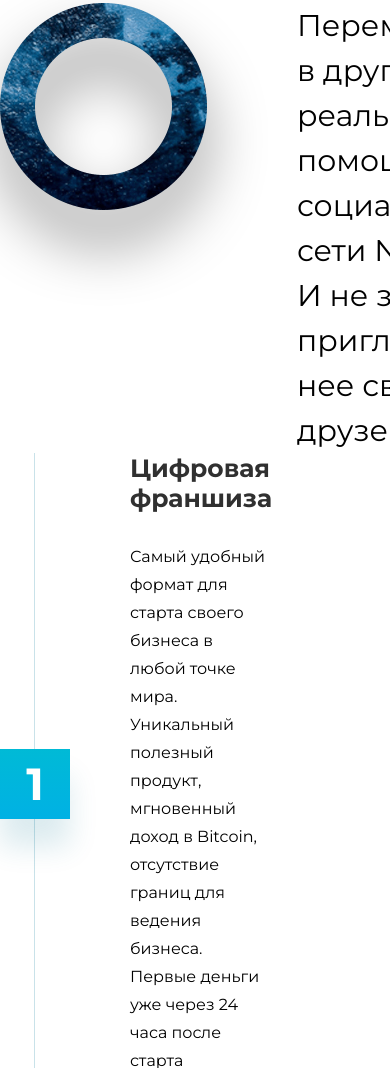
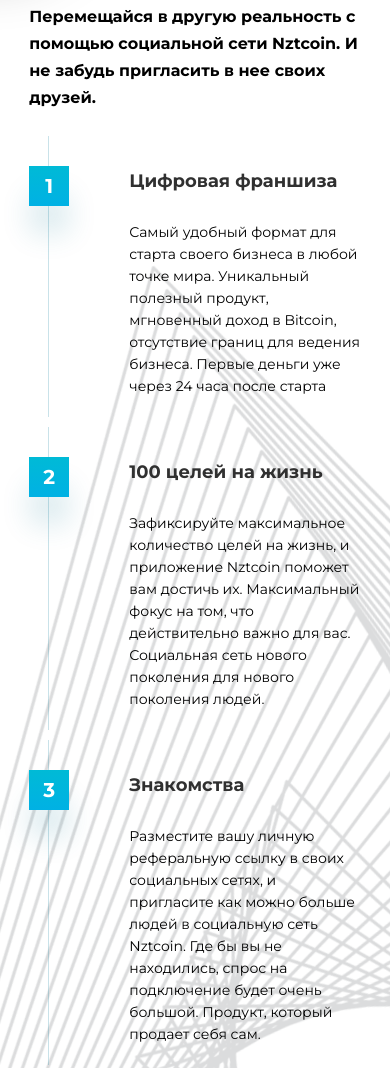
Before and after one commit to anton-lunev/nzt-landing, a website built with Parcel: page index.html in a window 390 px wide. Shown: the part 8158-9226 px from the top of the page. Built offline with nearby package versions, Linux system fonts and the light colour scheme.

Commit message:
block 6: responsive layout

```diff
--- a/index.html
+++ b/index.html
@@ -233,7 +233,7 @@
           <div class="block-6-step__number">2</div>
         </div>
         <div class="block-6-step__content">
-          <div class="block-6-step__title">Цифровая франшиза</div>
+          <div class="block-6-step__title">100 целей на жизнь</div>
           <div class="block-6-step__text">
             Зафиксируйте максимальное количество целей на жизнь, и приложение Nztcoin поможет вам достичь их.
             Максимальный фокус на том, что действительно важно для вас. Социальная сеть нового поколения для нового
@@ -246,7 +246,7 @@
           <div class="block-6-step__number">3</div>
         </div>
         <div class="block-6-step__content">
-          <div class="block-6-step__title">Цифровая франшиза</div>
+          <div class="block-6-step__title">Знакомства</div>
           <div class="block-6-step__text">
             Разместите вашу личную реферальную ссылку в своих социальных сетях, и пригласите как можно больше людей в
             социальную сеть Nztcoin. Где бы вы не находились, спрос на подключение будет очень большой. Продукт, который
@@ -259,7 +259,7 @@
           <div class="block-6-step__number">4</div>
         </div>
         <div class="block-6-step__content">
-          <div class="block-6-step__title">Цифровая франшиза</div>
+          <div class="block-6-step__title">Неограниченный доход</div>
           <div class="block-6-step__text">
             Зарабатывайте, распространяя мобильное приложение Nztcoin, в любой стране мира. Находите партнеров в других
             часовых поясах, и зарабатывайте даже во время сна. Более 10 видов бонусов, позволяющих получать доход,
--- a/styles/block-6.less
+++ b/styles/block-6.less
@@ -1,3 +1,5 @@
+@import "./variables";
+
 
 .block-6 {
   margin-top: calc(var(--angle-param) * -1);
@@ -10,33 +12,71 @@
   justify-content: center;
 
   &__container {
+    width: 85%;
+
+    @media (min-width: @media-normal) {
       width: 1110px;
+    }
   }
 
   &__top {
+    position: relative;
+    margin-bottom: 25px;
+
+    @media (min-width: @media-medium) {
       display: flex;
+      align-items: center;
+      margin-bottom: 170px;
+    }
   }
 
   &__top-left {
     flex-shrink: 0;
+    position: absolute;
+    bottom: 160%;
+    right: 80%;
+
+    @media (min-width: @media-small) {
+      bottom: 140%;
+    }
+
+    @media (min-width: @media-medium) {
+      position: static;
+    }
   }
 
   &__top-right {
-    margin-left: 90px;
+    font-size: 16px;
+    line-height: 27px;
+    font-weight: 600;
+
+    @media (min-width: @media-small) {
       font-size: 30px;
       line-height: 45px;
     }
 
+    @media (min-width: @media-medium) {
+      margin-left: 90px;
+    }
+  }
+
   &__bottom {
-    display: flex;
     justify-content: space-between;
     align-items: stretch;
     flex-wrap: wrap;
+
+    @media (min-width: @media-medium) {
+      display: flex;
+    }
   }
 
   &__bottom-step {
+    margin-bottom: 10px;
+    flex-basis: 48%;
+
+    @media (min-width: @media-medium) {
       margin-bottom: 40px;
-    flex-basis: 48%;
+    }
   }
 }
 
@@ -47,7 +87,6 @@
   &__left {
     position: relative;
     display: flex;
-    align-items: center;
 
     &:before {
       display: block;
@@ -63,33 +102,54 @@
   }
 
   &__number {
+    margin-top: 30px;
     color: #ffffff;
-    font-size: 45px;
+    font-size: 20px;
     font-weight: 800;
-    width: 70px;
-    height: 70px;
+    width: 40px;
+    height: 40px;
     display: flex;
     align-items: center;
     justify-content: center;
     background-color: #00bad6;
     background-image: linear-gradient(#00bad6 0, #00b1e4 100%);
     box-shadow: 0 28px 29px 0 rgba(9, 113, 143, 0.14);
+
+    @media (min-width: @media-small) {
+      font-size: 45px;
+      width: 70px;
+      height: 70px;
+      margin-top: 50px;
+    }
   }
   &__content {
     margin-left: 60px;
     flex: 1;
+    padding-bottom: 20px;
+
+    @media (min-width: @media-medium) {
       padding-bottom: 40px;
+    }
   }
   &__title {
     color: #303030;
     font-weight: 600;
+    font-size: 18px;
+    line-height: 30px;
+    margin: 30px 0 25px;
+
+    @media (min-width: @media-small) {
       font-size: 25px;
-    line-height: 30px;
-    margin-bottom: 30px;
+      margin: 50px 0 30px;
+    }
   }
   &__text {
     color: #010101;
+    font-size: 14px;
+    line-height: 22px;
+    @media (min-width: @media-small) {
       font-size: 16px;
       line-height: 28px;
     }
   }
+}
--- /dev/null
+++ b/styles/variables.less
@@ -0,0 +1,4 @@
+@media-small: 700px;
+@media-medium: 1000px;
+@media-normal: 1400px;
+@media-large: 1800px;
```
Lines whose indentation alone changed are shown as unchanged.
